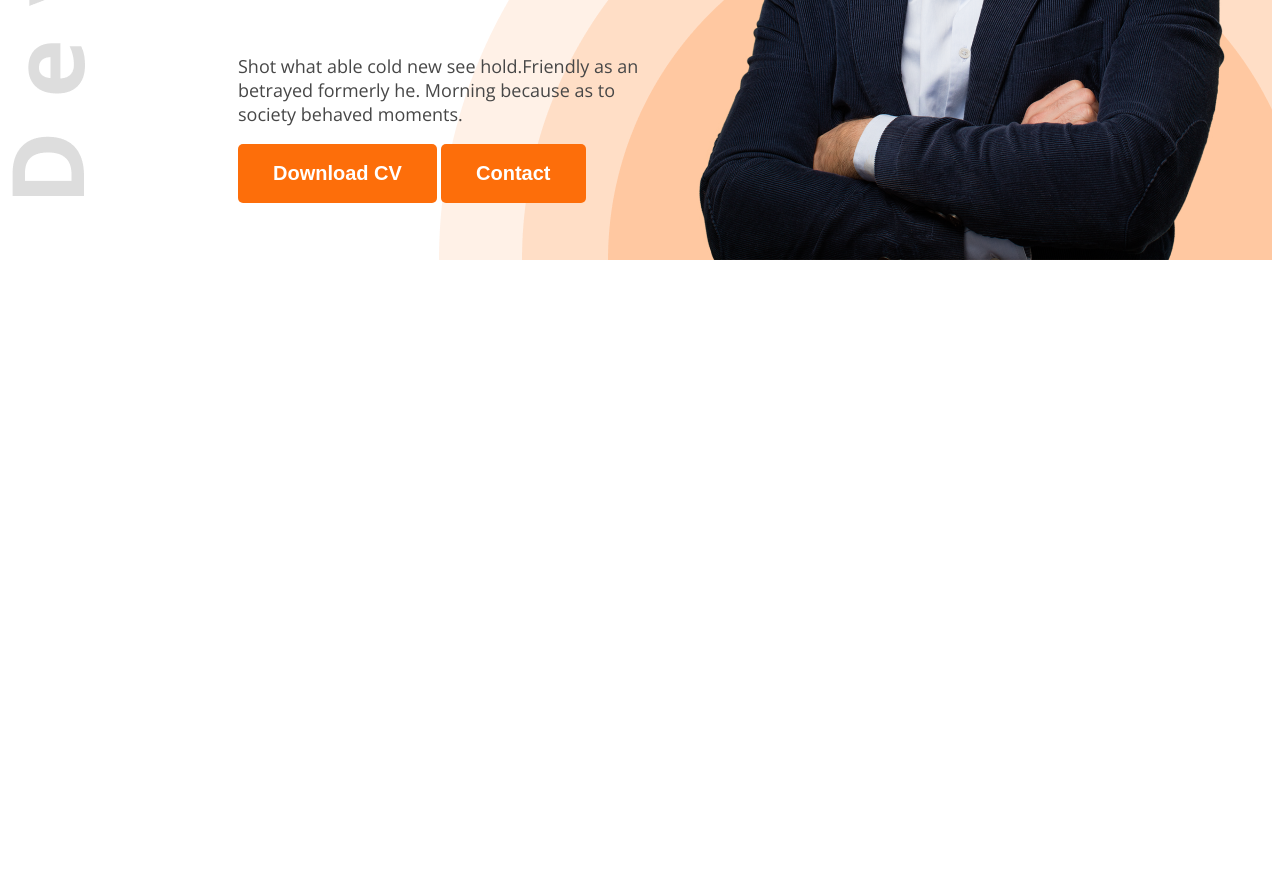
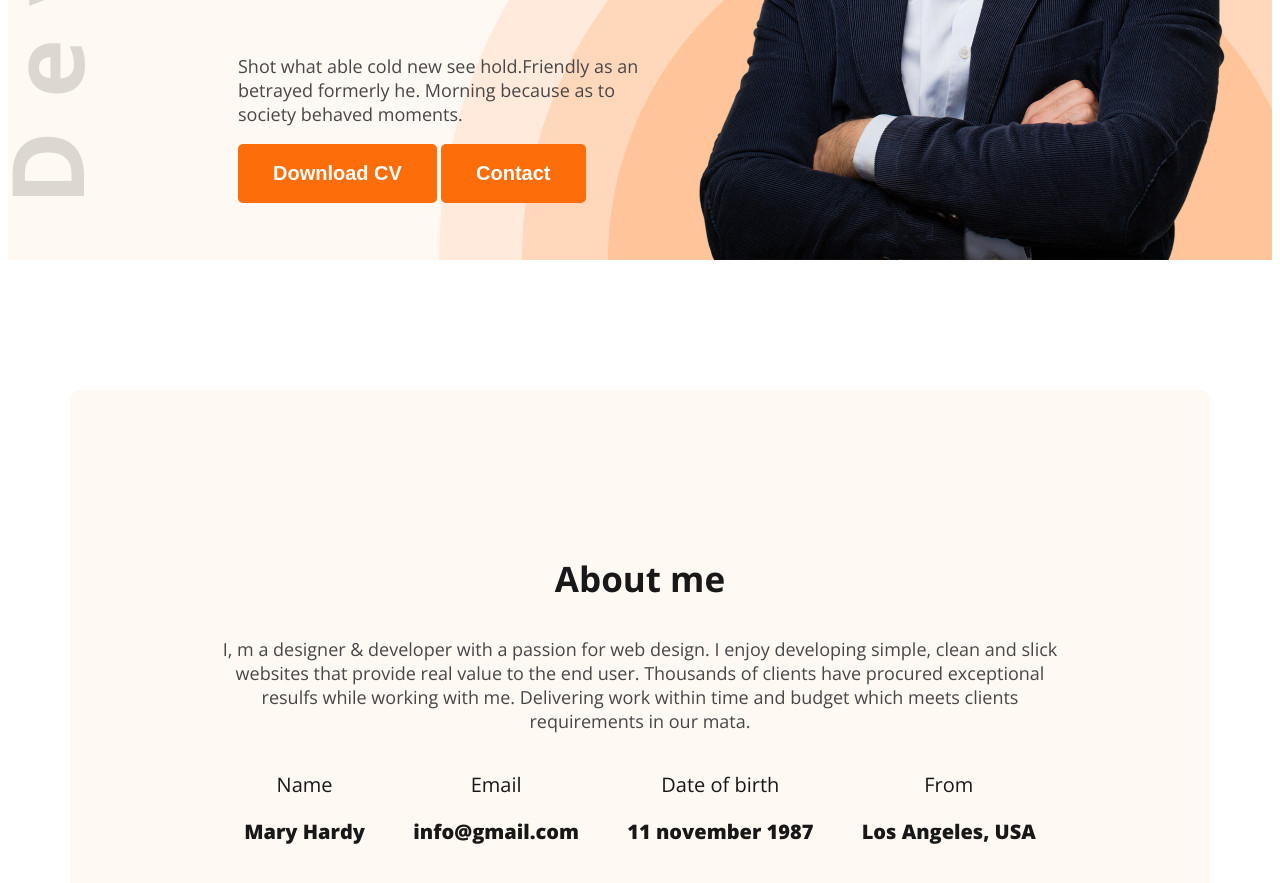
Before and after one commit to MRBRAFI/web-dev-repository, a plain HTML site: page web-dev-repository/index.html in a window 1280 px wide. Shown: the part 575-1458 px from the top of the page. Before the commit the page ends 843 px from the top, so only its background shows below. Drawn offline with nearby package versions, Linux system fonts and the light colour scheme; files whose address does not match are found by name.

Commit message:
finished adding about section

```diff
--- a/web-dev-repository/Development.css
+++ b/web-dev-repository/Development.css
@@ -7,9 +7,18 @@
   font-variation-settings:
     "wdth" 100;
 }
+
+ /* shared style */
+
+.text-primary{
+    color: #FD6E0A;
+
+}
+
 .dark-1 {
     color: #181818;
 }
+
 .dark-2 {
     color: #474747;
 }
@@ -23,6 +32,17 @@
     font-weight: bold;
     font-size: 20px;
 }
+
+.section-title {
+    font-size: 35px;
+    font-weight: bold;
+}
+
+.secondary-background{
+    background-color: #FFF8F3;
+}
+
+/* shared style */
 
 /* for header */
 
@@ -99,3 +119,41 @@ nav ul li a {
     width: 584px;
     height: 676px;
 }
+
+.section-description {
+    font-size: 18px;
+    font-weight: 400;
+}
+
+/* main */
+main {
+    max-width: 1140px;
+    margin: 0 auto;
+}
+/* main */
+
+
+/* about section */
+
+.about {
+    border-radius: 10px;
+    padding: 130px 150px;
+    text-align: center;
+    margin-top: 130px;
+}
+
+.about-items {
+    display: flex;
+    justify-content: space-around;
+}
+
+.item-title {
+    font-size: 20px;
+    font-weight: 400;
+    margin-bottom: 15px;
+}
+
+.item-description {
+    font-size: 20px;
+    font-weight: 800;
+}
--- a/web-dev-repository/index.html
+++ b/web-dev-repository/index.html
@@ -10,7 +10,7 @@
     <link rel="stylesheet" href="Development.css">
 </head>
 <body class="open-sans-normal">
-    <header class="header">
+    <header class="header secondary-background">
         <nav>
           <h3 class="nav-title">Ma<span class="text-primary">r</span>y</h3>
             <ul>
@@ -34,7 +34,30 @@
         </div>
     </header>
     <main>
-
+        <section class="about section-title dark-1 secondary-background">
+        <h3 class="section-title">About me</h3>
+        <p class="section-description dark-2">
+            I, m a designer & developer with a passion for web design. I enjoy developing simple, clean and slick websites that provide real value to the end user. Thousands of clients have procured exceptional resulfs while working with me. Delivering work within time and budget which meets clients requirements in our mata.
+        </p>
+        <div class="about-items">
+            <div class="about-item">
+                <p class="item-title">Name</p>
+                <p class="item-description">Mary Hardy</p>
+            </div>
+            <div class="about-item">
+                <p class="item-title">Email</p>
+                <p class="item-description">info@gmail.com</p>
+            </div>
+            <div class="about-item">
+                <p class="item-title">Date of birth</p>
+                <p class="item-description">11 november 1987</p>
+            </div>
+            <div class="about-item">
+                <p class="item-title">From</p>
+                <p class="item-description">Los Angeles, USA</p>
+            </div>
+        </div>
+        </section>
     </main>
     <footer>
 
```
